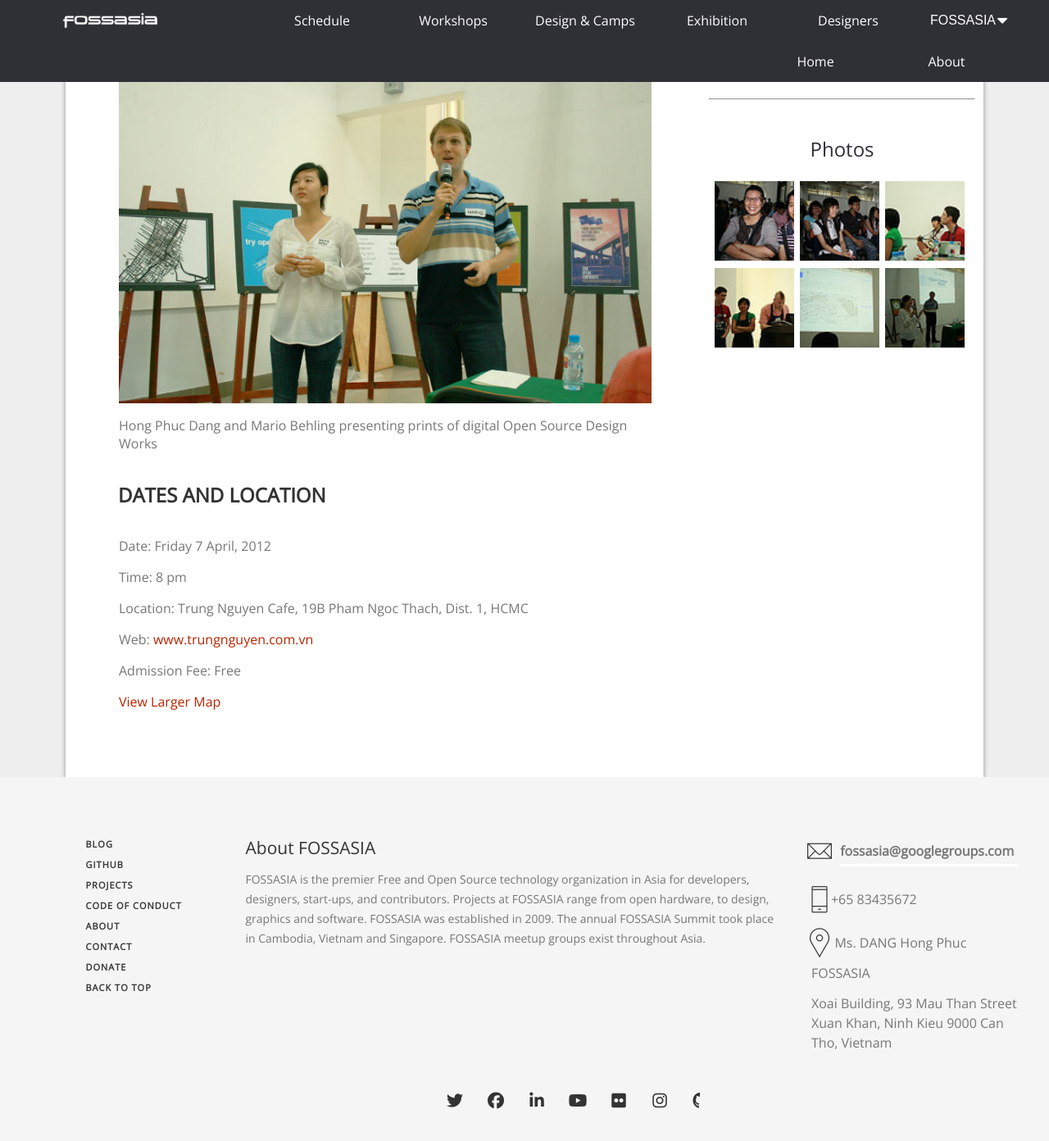
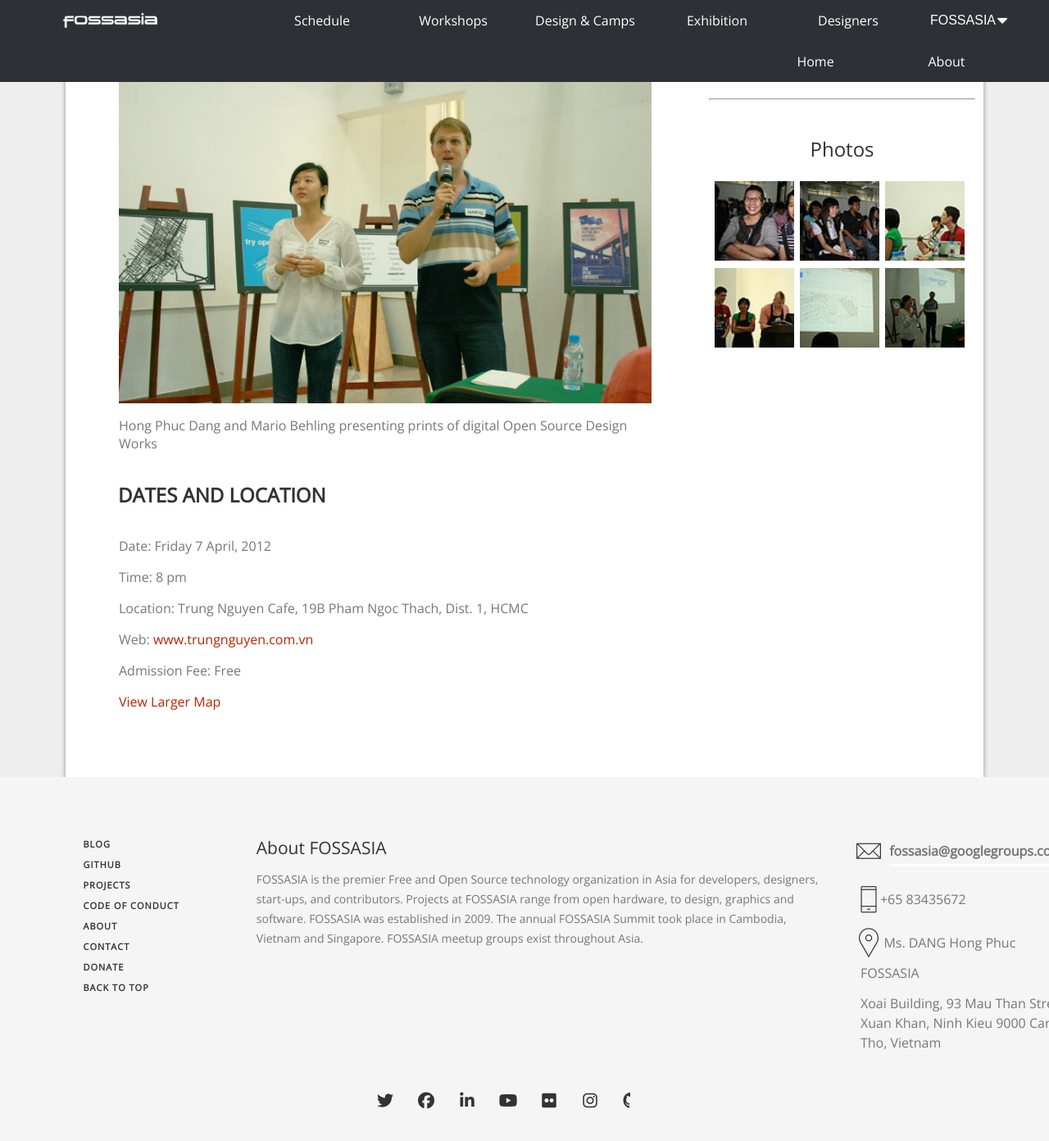
Before and after one commit to fossasia/2012.fossasia.org, a Jekyll site: the page built from exhibition.md, in a window 1280 px wide and 1400 px high, scrolled down 2208 px. Shown: the top 1392 px of the window at 82% size. Built offline with Jekyll 4.4.1, drawn with Linux system fonts in a browser that asks for light colours; nearby versions of some CDN libraries; some web fonts are replaced.

Commit message:
Making footer responsive
Made footer responsive as stated
Added media queries

```diff
--- a/stylesheets/footer.css
+++ b/stylesheets/footer.css
@@ -1,9 +1,9 @@
 #FOOTER_1 {
     box-sizing: border-box;
     color: rgb(119, 119, 119);
-    height: 452px;
+    min-height: 452px;
     text-size-adjust: 100%;
-    width: 1349px;
+    width: 100%;
     column-rule-color: rgb(119, 119, 119);
     perspective-origin: 674.5px 226px;
     transform-origin: 674.5px 226px;
@@ -17,9 +17,9 @@
 #DIV_2 {
     box-sizing: border-box;
     color: rgb(119, 119, 119);
-    height: 344px;
+    min-height: 344px;
     text-size-adjust: 100%;
-    width: 1170px;
+    width: 100%;
     column-rule-color: rgb(119, 119, 119);
     perspective-origin: 585px 172px;
     transform-origin: 585px 172px;
@@ -60,7 +60,7 @@
     color: rgb(119, 119, 119);
     height: 275px;
     text-size-adjust: 100%;
-    width: 1170px;
+    width: 100%;
     column-rule-color: rgb(119, 119, 119);
     perspective-origin: 585px 137.5px;
     transform-origin: 585px 137.5px;
@@ -107,16 +107,28 @@
     right: 0px;
     text-size-adjust: 100%;
     top: 0px;
-    width: 195px;
+    width: 16.66666667%;
     column-rule-color: rgb(119, 119, 119);
     perspective-origin: 97.5px 100px;
     transform-origin: 97.5px 100px;
     border: 0px none rgb(119, 119, 119);
     font: normal normal normal normal 14px / 24px "Open Sans", "Helvetica Neue", Helvetica, Arial, sans-serif;
     outline: rgb(119, 119, 119) none 0px;
-    padding: 0px 15px;
+    padding: 0px 12px;
 }/*#DIV_4*/
 
+@media only screen and (max-width: 768px) {
+#DIV_4 {
+    float: none;
+}
+#DIV_22 {
+    float: none;
+}
+#DIV_25 {
+    float: none !important;
+    padding-top: 110% !important;
+}
+}
 #UL_5 {
     box-sizing: border-box;
     color: rgb(119, 119, 119);
@@ -402,7 +414,7 @@
     right: 0px;
     text-size-adjust: 100%;
     top: 0px;
-    width: 682.5px;
+    width: 58.3333333% !important;
     column-rule-color: rgb(119, 119, 119);
     perspective-origin: 341.25px 68.5px;
     transform-origin: 341.25px 68.5px;
@@ -433,7 +445,7 @@
     color: rgb(119, 119, 119);
     height: 96px;
     text-size-adjust: 100%;
-    width: 652.5px;
+    width: 100%;
     column-rule-color: rgb(119, 119, 119);
     perspective-origin: 326.25px 48px;
     transform-origin: 326.25px 48px;
@@ -455,7 +467,7 @@
     right: 0px;
     text-size-adjust: 100%;
     top: 0px;
-    width: 292.5px;
+    width: 25%;
     column-rule-color: rgb(119, 119, 119);
     perspective-origin: 146.25px 137.5px;
     transform-origin: 146.25px 137.5px;
@@ -778,7 +790,7 @@
     color: rgb(119, 119, 119);
     height: 69px;
     text-size-adjust: 100%;
-    width: 1170px;
+    width: 100%;
     column-rule-color: rgb(119, 119, 119);
     perspective-origin: 585px 34.5px;
     transform-origin: 585px 34.5px;
@@ -788,6 +800,17 @@
     outline: rgb(119, 119, 119) none 0px;
 }/*#DIV_41*/
 
+@media only screen (min-width: 768px){
+#DIV_41 {
+    width: 100%;
+    float: left;
+}
+}
+@media only screen and (max-width: 768px){
+  #DIV_41 {
+      margin: 0px;
+  }
+}
 #DIV_41:after {
     box-sizing: border-box;
     clear: both;
@@ -826,7 +849,7 @@
     text-align: center;
     text-size-adjust: 100%;
     top: 0px;
-    width: 1170px;
+    width: 80%;
     column-rule-color: rgb(119, 119, 119);
     perspective-origin: 585px 34.5px;
     transform-origin: 585px 34.5px;
```
